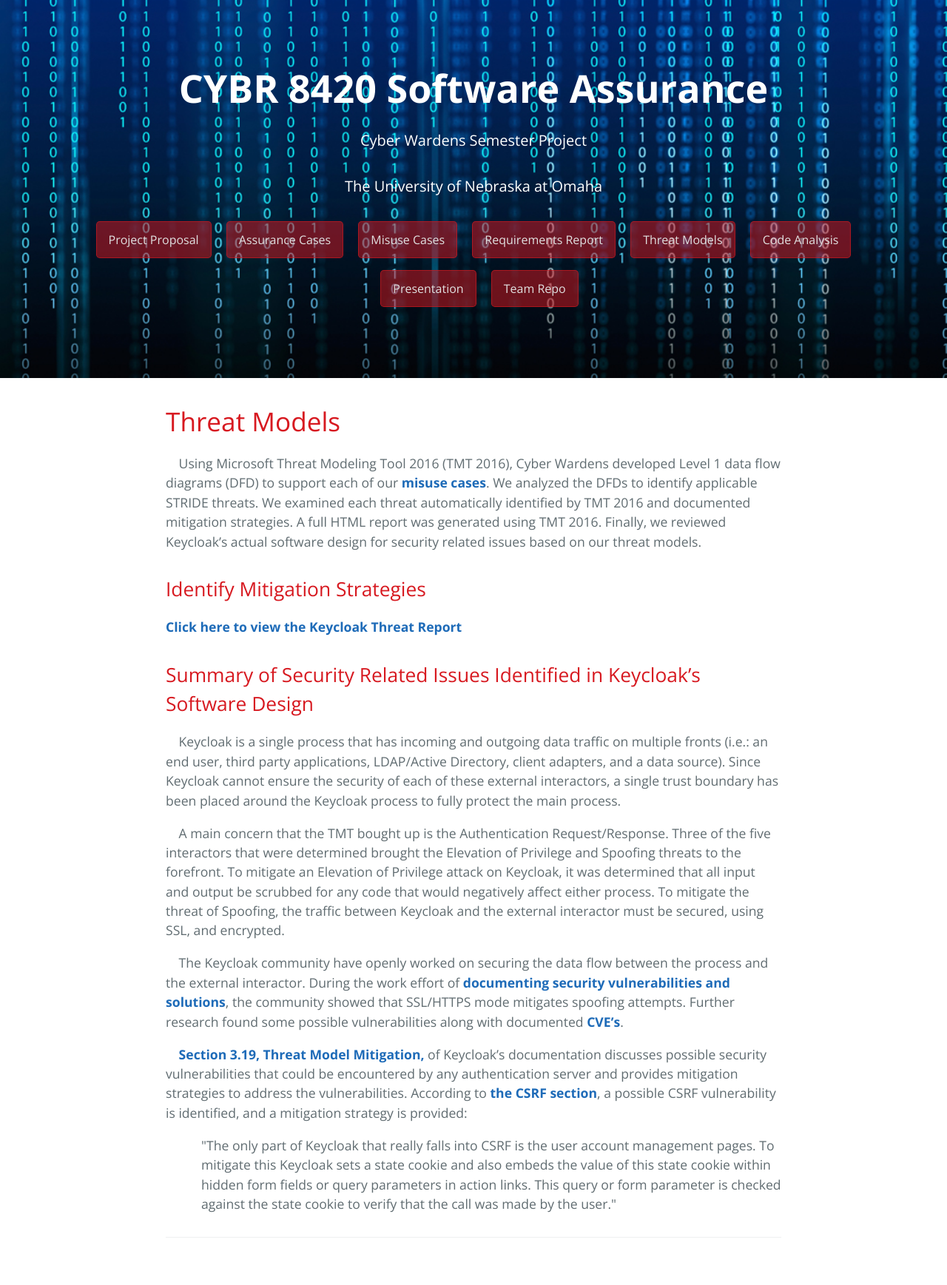
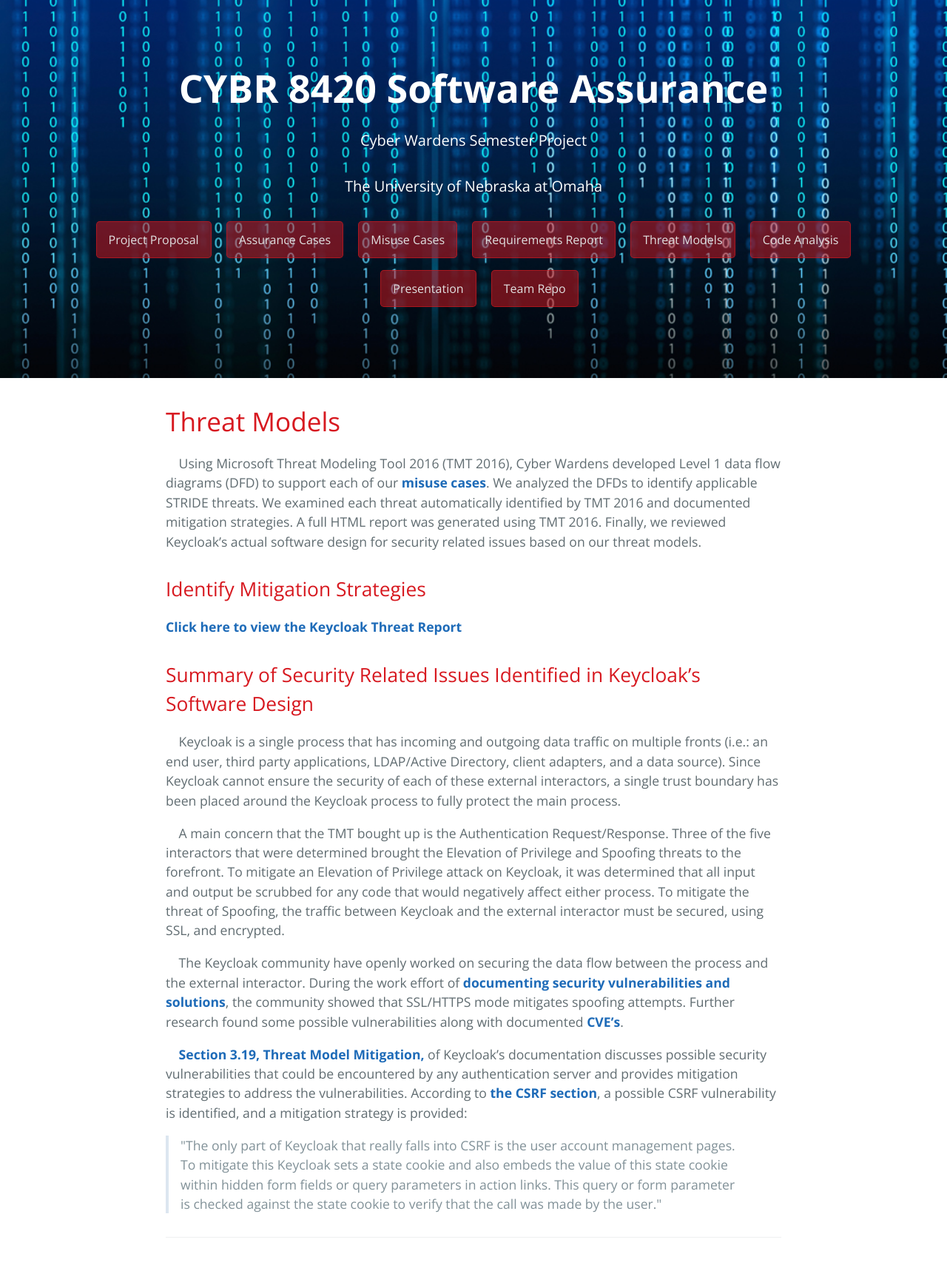
Before and after one commit to DanielLucier/CYBER8420-SemesterProject, a Jekyll site: the page built from misc/pages/ThreatModels.md, in a window 1280 px wide. Shown: the whole page at 74% size. Built offline with Jekyll 4.4.1, drawn with Linux system fonts in a browser that asks for light colours.

Commit message:
Update ThreatModels.md

```diff
--- a/misc/pages/ThreatModels.md
+++ b/misc/pages/ThreatModels.md
@@ -23,4 +23,4 @@ Summary of Security Related Issues Identified in Keycloak's Software Design
 
 &emsp;<a href="http://www.keycloak.org/docs/3.3/server_admin/topics/threat.html"><strong>Section 3.19, Threat Model Mitigation,</strong></a> of Keycloak's documentation discusses possible security vulnerabilities that could be encountered by any authentication server and provides mitigation strategies to address the vulnerabilities. According to <a href = "http://www.keycloak.org/docs/3.3/server_admin/topics/threat/csrf.html"><strong>the CSRF section</strong></a>, a possible CSRF vulnerability is identified, and a mitigation strategy is provided:
 
-<p style="margin-left:.5in">"The only part of Keycloak that really falls into CSRF is the user account management pages. To mitigate this Keycloak sets a state cookie and also embeds the value of this state cookie within hidden form fields or query parameters in action links. This query or form parameter is checked against the state cookie to verify that the call was made by the user."</p>
+<blockquote>"The only part of Keycloak that really falls into CSRF is the user account management pages. To mitigate this Keycloak sets a state cookie and also embeds the value of this state cookie within hidden form fields or query parameters in action links. This query or form parameter is checked against the state cookie to verify that the call was made by the user."</blockquote>
```
